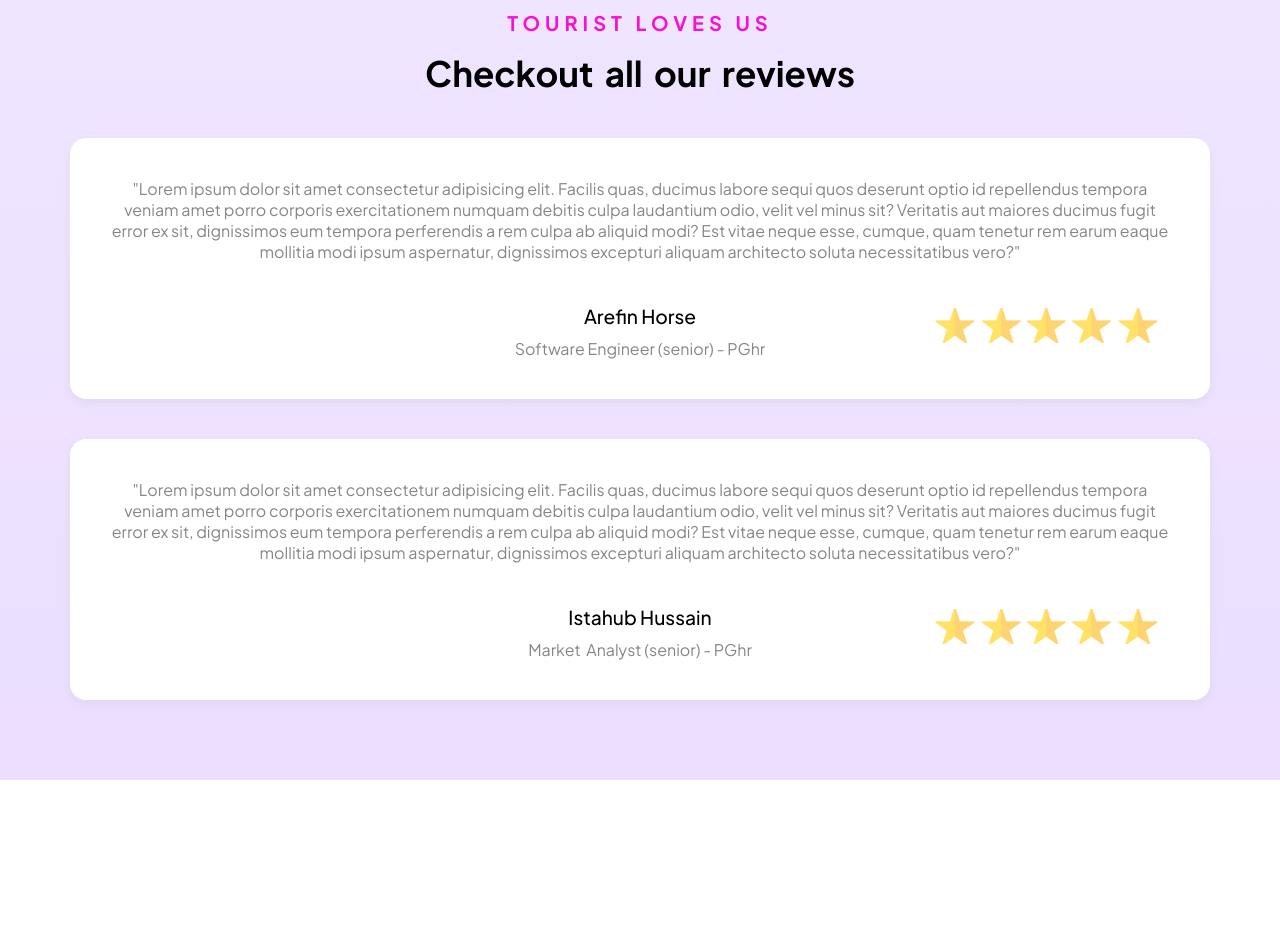
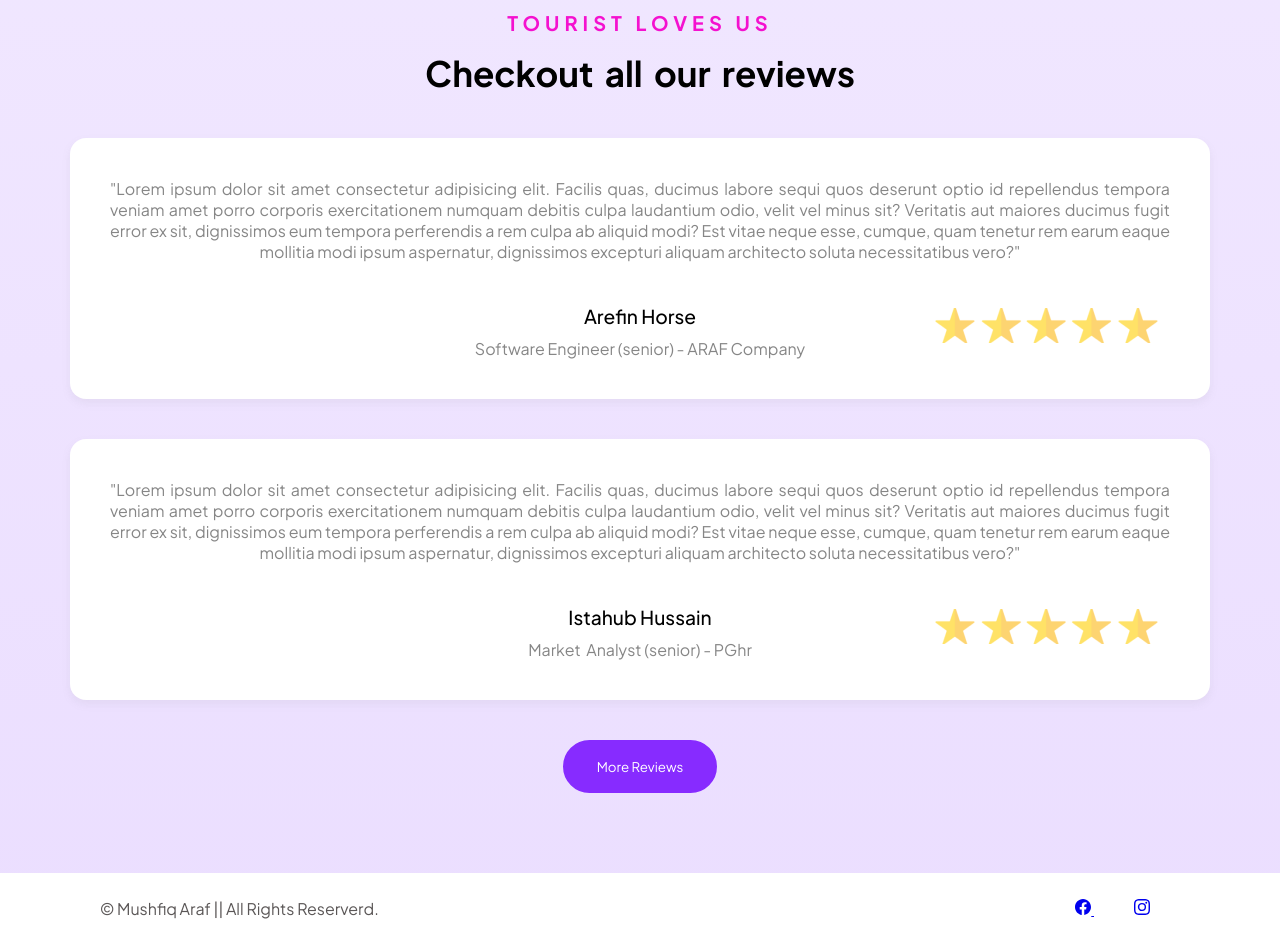
Before and after one commit to mi-araf/tour-mama-18, a plain HTML site: page index.html in a window 1280 px wide. Shown: the part 2880-3824 px from the top of the page. Before the commit the page ends 3660 px from the top, so only its background shows below. Drawn offline with Linux system fonts and the light colour scheme.

Commit message:
all done

```diff
--- a/index.html
+++ b/index.html
@@ -5,6 +5,10 @@
     <meta name="viewport" content="width=device-width, initial-scale=1.0">
     <link rel="stylesheet" href="style.css">
     <link href="https://fonts.googleapis.com/css2?family=Plus+Jakarta+Sans:ital,wght@0,200..800;1,200..800&display=swap" rel="stylesheet">
+    <link rel="icon" type="image/x-icon" href="images/bangladesh.png">
+    <!-- font awesome -->
+    <link rel="stylesheet" href="https://cdn.jsdelivr.net/npm/@fortawesome/fontawesome-free@6.6.0/css/fontawesome.min.css" integrity="sha384-NvKbDTEnL+A8F/AA5Tc5kmMLSJHUO868P+lDtTpJIeQdGYaUIuLr4lVGOEA1OcMy" crossorigin="anonymous">
+
     <title>Tour Mama</title>
 </head>
 <body>
@@ -85,7 +89,7 @@ with a certain degree of justification, be able to speak of humankind as civiliz
         <button class="btn">Explore Now</button>
     </div>
     <!-- reviews -->
-     <div id="reviews">
+    <div id="reviews">
         <div class="title">
             <h4>TOURIST LOVES US</h4>
             <h2>Checkout all our reviews</h2>
@@ -94,7 +98,7 @@ with a certain degree of justification, be able to speak of humankind as civiliz
             <div class="review">
                 <p class="rP">"Lorem ipsum dolor sit amet consectetur adipisicing elit. Facilis quas, ducimus labore sequi quos deserunt optio id repellendus tempora veniam amet porro corporis exercitationem numquam debitis culpa laudantium odio, velit vel minus sit? Veritatis aut maiores ducimus fugit error ex sit, dignissimos eum tempora perferendis a rem culpa ab aliquid modi? Est vitae neque esse, cumque, quam tenetur rem earum eaque mollitia modi ipsum aspernatur, dignissimos excepturi aliquam architecto soluta necessitatibus vero?"</p>
                 <br><br><p class="rN">Arefin Horse</p>
-                <p class="rP">Software Engineer (senior) - PGhr</p>
+                <p class="rP">Software Engineer (senior) - ARAF Company</p>
             </div>
             <div class="review">
                 <p class="rP">"Lorem ipsum dolor sit amet consectetur adipisicing elit. Facilis quas, ducimus labore sequi quos deserunt optio id repellendus tempora veniam amet porro corporis exercitationem numquam debitis culpa laudantium odio, velit vel minus sit? Veritatis aut maiores ducimus fugit error ex sit, dignissimos eum tempora perferendis a rem culpa ab aliquid modi? Est vitae neque esse, cumque, quam tenetur rem earum eaque mollitia modi ipsum aspernatur, dignissimos excepturi aliquam architecto soluta necessitatibus vero?"</p>
@@ -102,6 +106,23 @@ with a certain degree of justification, be able to speak of humankind as civiliz
                 <p class="rP">Market &nbsp;Analyst (senior) - PGhr</p>
             </div>
         </div>
-     </div>
+        <button class="btn">More Reviews</button>
+    </div>
+    <!-- footer -->
+    <div id="footer">
+        <div>&copy; Mushfiq Araf || All Rights Reserverd.</div>
+        <div class="links">
+            <a href="https://www.facebook.com/mushfiq.araf.2024/" target="_blank">
+                <svg xmlns="http://www.w3.org/2000/svg" width="16" height="16" fill="currentColor" class="bi bi-facebook" viewBox="0 0 16 16">
+                <path d="M16 8.049c0-4.446-3.582-8.05-8-8.05C3.58 0-.002 3.603-.002 8.05c0 4.017 2.926 7.347 6.75 7.951v-5.625h-2.03V8.05H6.75V6.275c0-2.017 1.195-3.131 3.022-3.131.876 0 1.791.157 1.791.157v1.98h-1.009c-.993 0-1.303.621-1.303 1.258v1.51h2.218l-.354 2.326H9.25V16c3.824-.604 6.75-3.934 6.75-7.951"/>
+                </svg>
+            </a>
+            <a href="https://www.instagram.com/tde_araf" target="_blank">
+                <svg xmlns="http://www.w3.org/2000/svg" width="16" height="16" fill="currentColor" class="bi bi-instagram" viewBox="0 0 16 16">
+                <path d="M8 0C5.829 0 5.556.01 4.703.048 3.85.088 3.269.222 2.76.42a3.9 3.9 0 0 0-1.417.923A3.9 3.9 0 0 0 .42 2.76C.222 3.268.087 3.85.048 4.7.01 5.555 0 5.827 0 8.001c0 2.172.01 2.444.048 3.297.04.852.174 1.433.372 1.942.205.526.478.972.923 1.417.444.445.89.719 1.416.923.51.198 1.09.333 1.942.372C5.555 15.99 5.827 16 8 16s2.444-.01 3.298-.048c.851-.04 1.434-.174 1.943-.372a3.9 3.9 0 0 0 1.416-.923c.445-.445.718-.891.923-1.417.197-.509.332-1.09.372-1.942C15.99 10.445 16 10.173 16 8s-.01-2.445-.048-3.299c-.04-.851-.175-1.433-.372-1.941a3.9 3.9 0 0 0-.923-1.417A3.9 3.9 0 0 0 13.24.42c-.51-.198-1.092-.333-1.943-.372C10.443.01 10.172 0 7.998 0zm-.717 1.442h.718c2.136 0 2.389.007 3.232.046.78.035 1.204.166 1.486.275.373.145.64.319.92.599s.453.546.598.92c.11.281.24.705.275 1.485.039.843.047 1.096.047 3.231s-.008 2.389-.047 3.232c-.035.78-.166 1.203-.275 1.485a2.5 2.5 0 0 1-.599.919c-.28.28-.546.453-.92.598-.28.11-.704.24-1.485.276-.843.038-1.096.047-3.232.047s-2.39-.009-3.233-.047c-.78-.036-1.203-.166-1.485-.276a2.5 2.5 0 0 1-.92-.598 2.5 2.5 0 0 1-.6-.92c-.109-.281-.24-.705-.275-1.485-.038-.843-.046-1.096-.046-3.233s.008-2.388.046-3.231c.036-.78.166-1.204.276-1.486.145-.373.319-.64.599-.92s.546-.453.92-.598c.282-.11.705-.24 1.485-.276.738-.034 1.024-.044 2.515-.045zm4.988 1.328a.96.96 0 1 0 0 1.92.96.96 0 0 0 0-1.92m-4.27 1.122a4.109 4.109 0 1 0 0 8.217 4.109 4.109 0 0 0 0-8.217m0 1.441a2.667 2.667 0 1 1 0 5.334 2.667 2.667 0 0 1 0-5.334"/>
+                </svg>
+            </a>
+        </div>
+    </div>
 </body>
 </html>
--- a/style.css
+++ b/style.css
@@ -12,6 +12,15 @@
     padding: 16px 32px;
     cursor: pointer;
 }
+.btn:hover {
+    background-color: #5102bad9;
+}
+.btn:active {
+  background-color: #1600a5;
+  box-shadow: 0 5px #4b4d58;
+  transform: translateY(4px);
+}
+
 #btn-2 {
     margin-left: 2.5%;
     border-radius: 30px;
@@ -158,7 +167,8 @@ body {
     background-color: white;
     margin-bottom: 40px;
     padding: 40px;
-    text-align: center;
+    text-align: justify; /* For Edge */
+    text-align-last: center;
     box-shadow: 0 4px 8px rgba(142, 142, 142, 0.1);
     border-radius: 16px;
 }
@@ -177,3 +187,23 @@ body {
     font-weight: 500;
     margin-bottom: 10px;
 }
+#reviews button {
+    text-align: center;
+    display: block;     /* use it so that it can come to horizontal after margin given */
+    margin: 0 auto;
+}
+
+#footer {
+    padding: 25px 100px;
+    background-color: white;
+
+    display: flex;
+    justify-content: space-between;
+}
+#footer div {
+    font-size: 16px;
+    color: #5B5757;
+}
+.links a {
+    padding: 0 30px 0 10px;
+}
```
Also changed, not shown: 1 other file.
